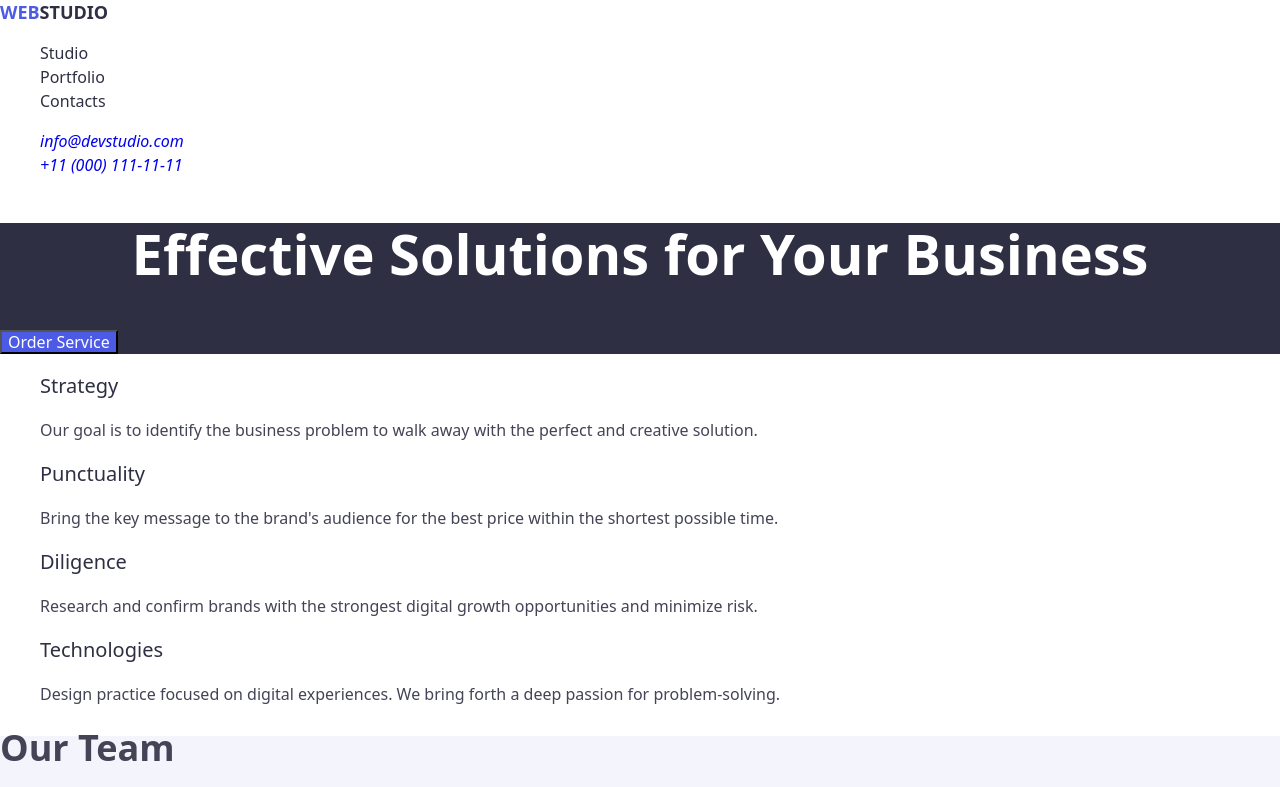
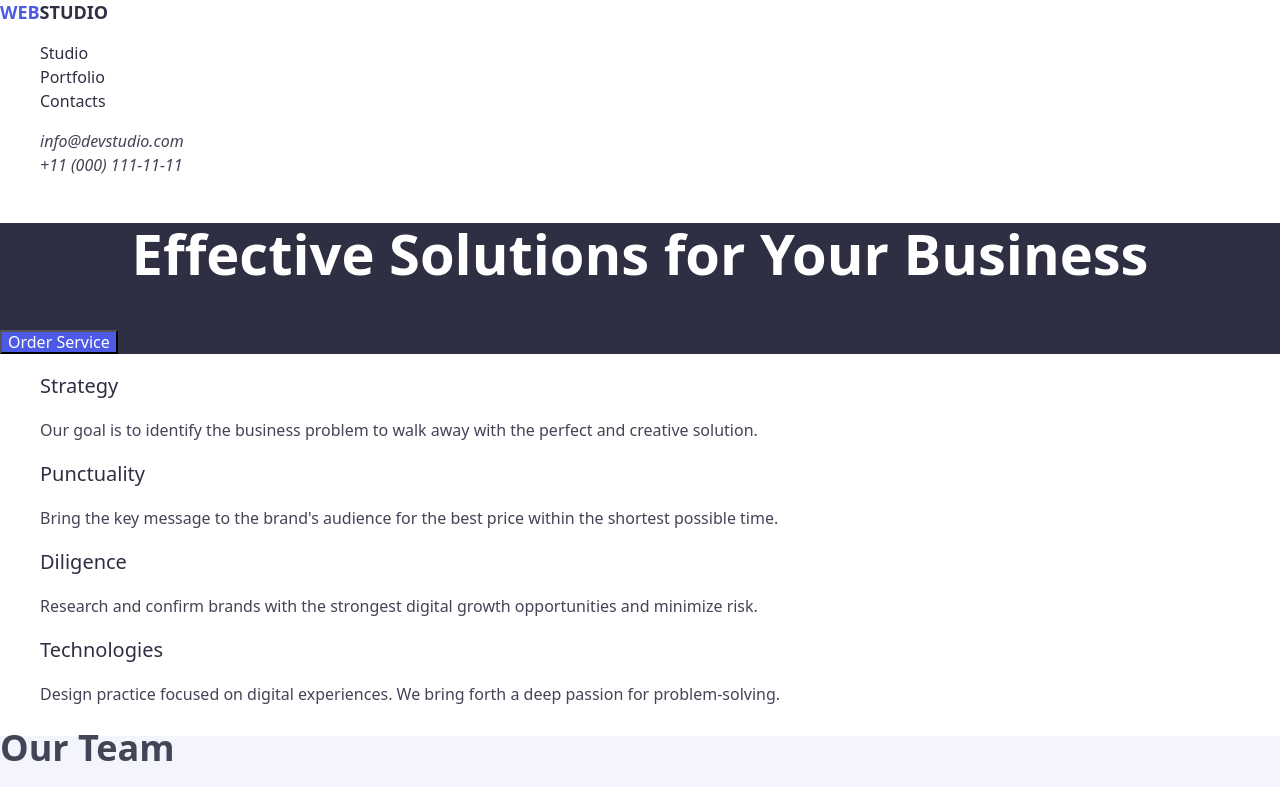
Before and after one commit to OlehTrnv/goit-markup-hw-02, a plain HTML site: page index.html in a window 1280 px wide. Shown: the top 787 px of the page. Drawn offline with nearby package versions, Linux system fonts and the light colour scheme.

Commit message:
mini-fixes

```diff
--- a/css/styles.css
+++ b/css/styles.css
@@ -40,6 +40,9 @@ h3 {
 }
 .contacts {
   list-style-type: none;
+}
+.contacts-item {
+  color: #434455;
 }
 .contacts-item:hover {
   color: #404bbf;
```
